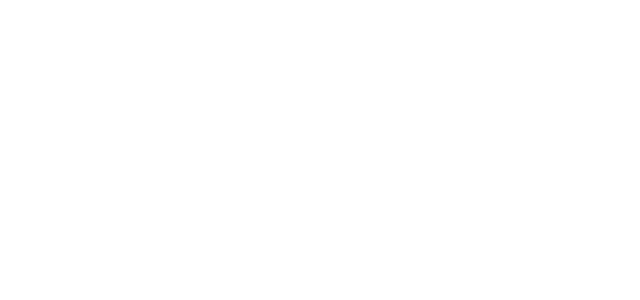
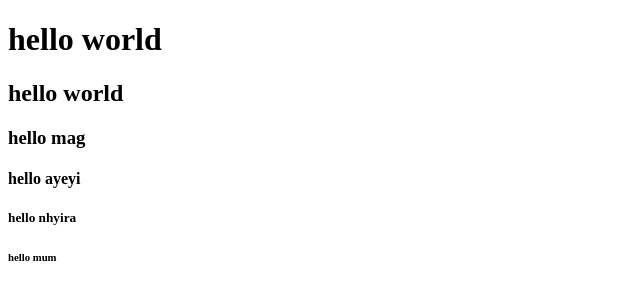
Before and after one commit to pt3t3dans0/eskills4jobs, a plain HTML site: page index.html in a window 1280 px wide. Shown: the whole page, without its empty margins (0-640 px from the left). Drawn offline with Linux system fonts and the light colour scheme.

Commit message:
hello world head tag

```diff
--- a/index.html
+++ b/index.html
@@ -7,5 +7,12 @@
 </head>
 <body>
     <!--Head tags-->
+    <h1>hello world</h1>
+    <h2>hello world</h2>
+    <h3>hello mag</h3>
+    <h4>hello ayeyi</h4>
+    <h5>hello nhyira</h5>
+    <h6>hello mum</h6>
+
 </body>
 </html>
```
